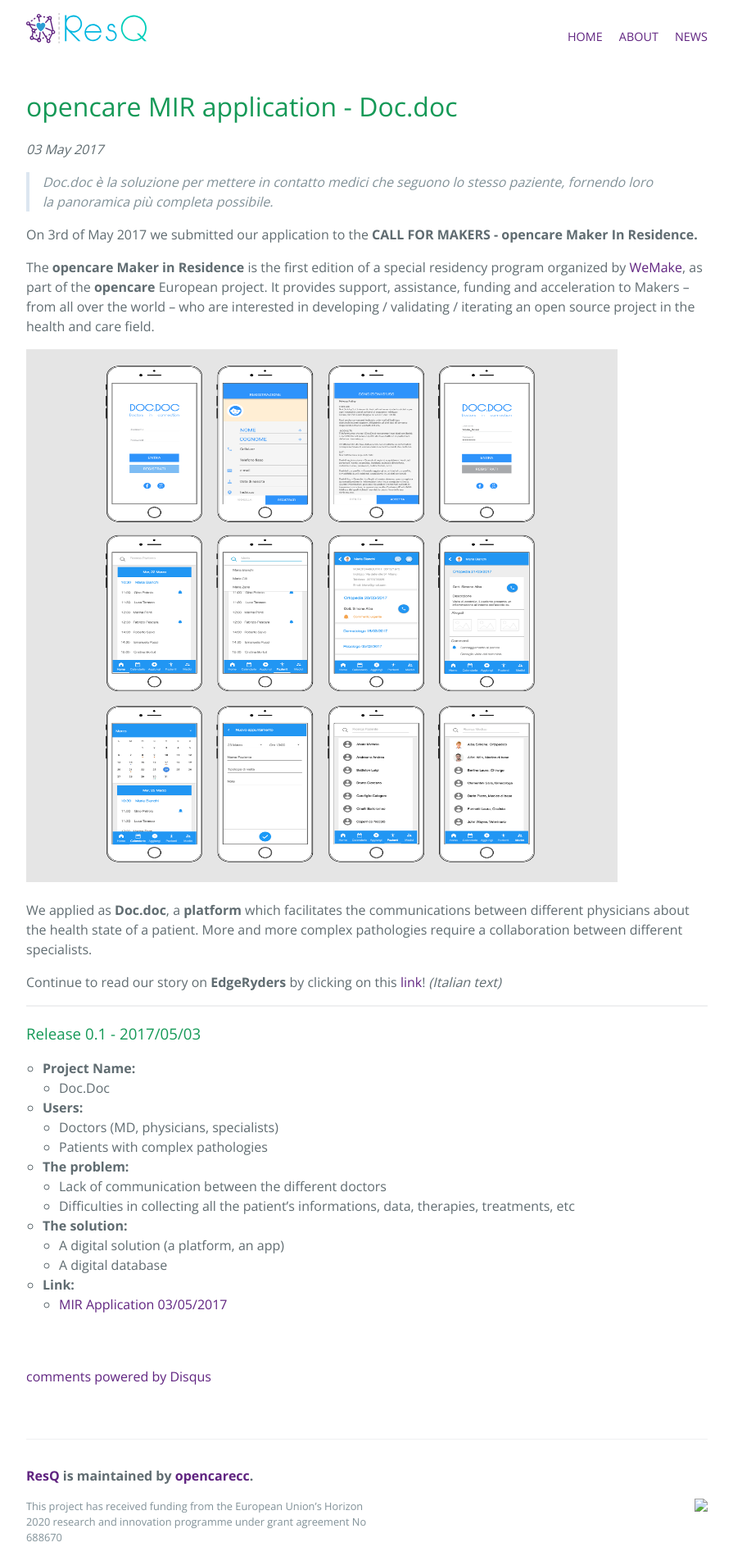
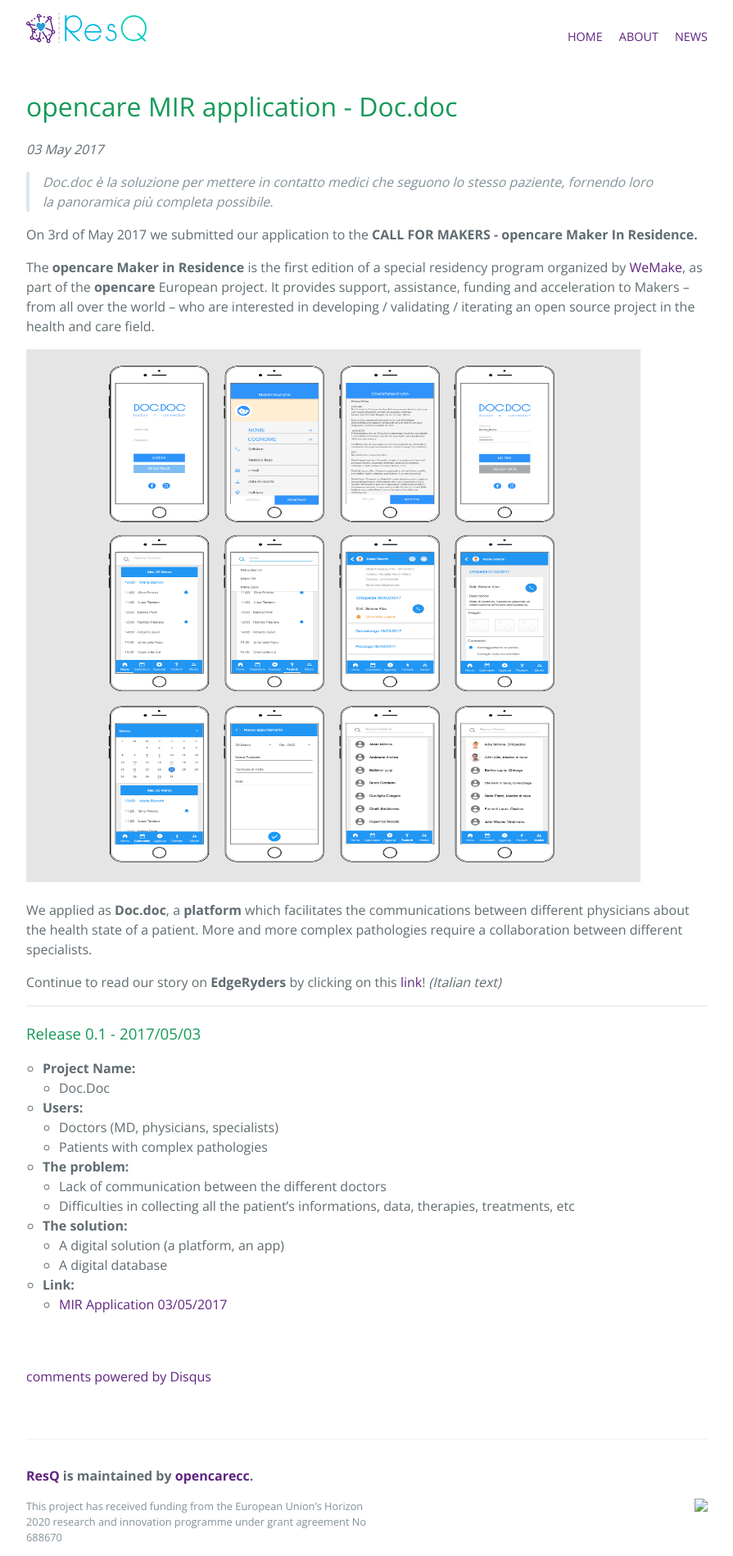
Before and after one commit to opencarecc/ResQ, a Jekyll site: the page built from _posts/2017-05-03-mir-application-doc-doc.md, in a window 1280 px wide. Shown: the whole page at 82% size, without its empty margins (192-1087 px from the left). Built offline with Jekyll 4.4.1, drawn with Linux system fonts in a browser that asks for light colours; comment, search, counter and statistics services are not loaded.

Commit message:
fix img size in post

```diff
--- a/_posts/2017-05-03-mir-application-doc-doc.md
+++ b/_posts/2017-05-03-mir-application-doc-doc.md
@@ -15,7 +15,7 @@
 
 The <b>opencare Maker in Residence</b> is the first edition of a special residency program organized by [WeMake](wemake.cc), as part of the <b>opencare</b> European project. It provides support, assistance, funding and acceleration to Makers – from all over the world – who are interested in developing / validating / iterating an open source project in the health and care field.
 
-<img src="https://opencarecc.github.io/ResQ/assets/POST-Img-Doc-doc-board.png" alt="Doc.doc" height="650" width="722,222">
+<img src="https://opencarecc.github.io/ResQ/assets/POST-Img-Doc-doc-board.png" alt="Doc.doc" height="650" width="750">
 
 We applied as <b>Doc.doc</b>, a <b>platform</b> which facilitates the communications between different physicians about the health state of a patient. More and more complex pathologies require a collaboration between different specialists.
 
```
